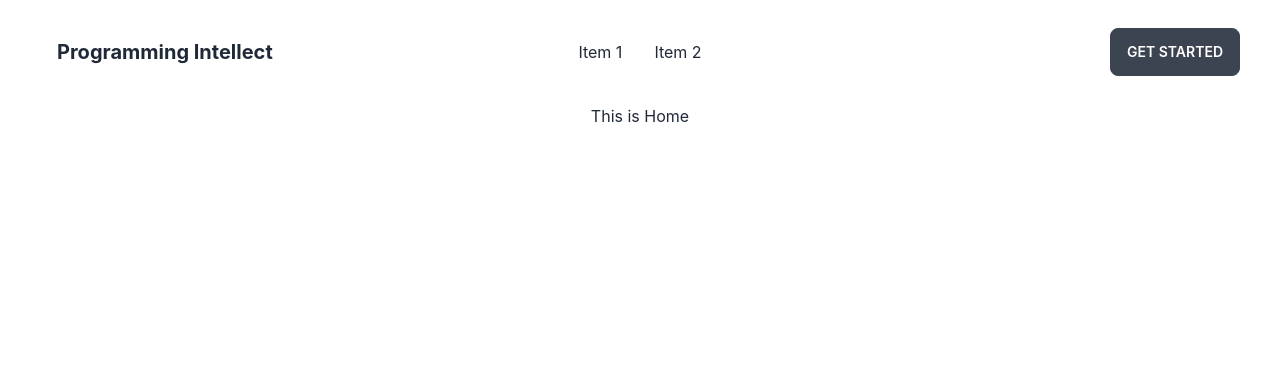
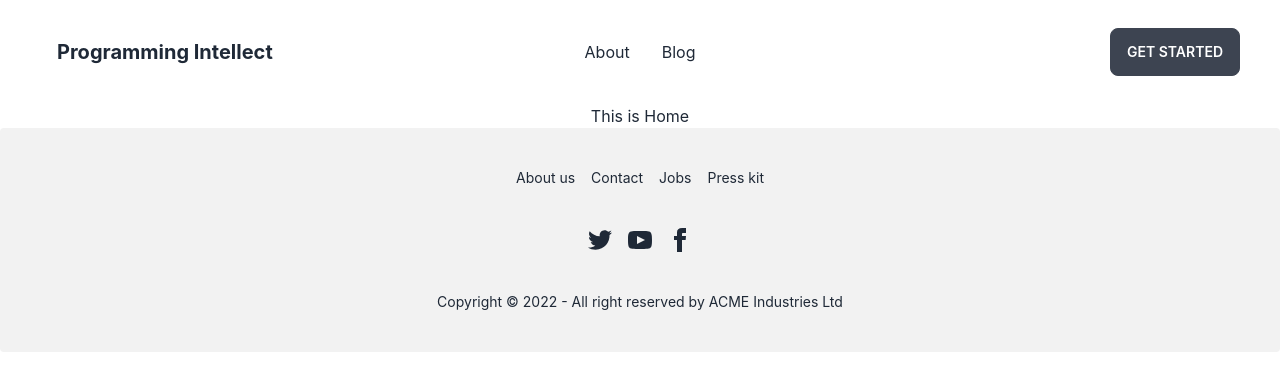
Before and after one commit to hamimhossain1/programming-intellect, a React (Create React App) app: page / in a window 1280 px wide. Shown: the top 390 px of the page. Built offline with nearby package versions, Linux system fonts and the light colour scheme.

Commit message:
footer done

```diff
--- /dev/null
+++ b/src/components/Footer.jsx
@@ -0,0 +1,28 @@
+import React from 'react';
+
+const Footer = () => {
+    return (
+        <div>
+            <footer className="footer footer-center p-10 bg-base-200 text-base-content rounded">
+                <div className="grid grid-flow-col gap-4">
+                    <a className="link link-hover">About us</a>
+                    <a className="link link-hover">Contact</a>
+                    <a className="link link-hover">Jobs</a>
+                    <a className="link link-hover">Press kit</a>
+                </div>
+                <div>
+                    <div className="grid grid-flow-col gap-4">
+                        <a><svg xmlns="http://www.w3.org/2000/svg" width="24" height="24" viewBox="0 0 24 24" className="fill-current"><path d="M24 4.557c-.883.392-1.832.656-2.828.775 1.017-.609 1.798-1.574 2.165-2.724-.951.564-2.005.974-3.127 1.195-.897-.957-2.178-1.555-3.594-1.555-3.179 0-5.515 2.966-4.797 6.045-4.091-.205-7.719-2.165-10.148-5.144-1.29 2.213-.669 5.108 1.523 6.574-.806-.026-1.566-.247-2.229-.616-.054 2.281 1.581 4.415 3.949 4.89-.693.188-1.452.232-2.224.084.626 1.956 2.444 3.379 4.6 3.419-2.07 1.623-4.678 2.348-7.29 2.04 2.179 1.397 4.768 2.212 7.548 2.212 9.142 0 14.307-7.721 13.995-14.646.962-.695 1.797-1.562 2.457-2.549z"></path></svg></a>
+                        <a><svg xmlns="http://www.w3.org/2000/svg" width="24" height="24" viewBox="0 0 24 24" className="fill-current"><path d="M19.615 3.184c-3.604-.246-11.631-.245-15.23 0-3.897.266-4.356 2.62-4.385 8.816.029 6.185.484 8.549 4.385 8.816 3.6.245 11.626.246 15.23 0 3.897-.266 4.356-2.62 4.385-8.816-.029-6.185-.484-8.549-4.385-8.816zm-10.615 12.816v-8l8 3.993-8 4.007z"></path></svg></a>
+                        <a><svg xmlns="http://www.w3.org/2000/svg" width="24" height="24" viewBox="0 0 24 24" className="fill-current"><path d="M9 8h-3v4h3v12h5v-12h3.642l.358-4h-4v-1.667c0-.955.192-1.333 1.115-1.333h2.885v-5h-3.808c-3.596 0-5.192 1.583-5.192 4.615v3.385z"></path></svg></a>
+                    </div>
+                </div>
+                <div>
+                    <p>Copyright © 2022 - All right reserved by ACME Industries Ltd</p>
+                </div>
+            </footer>
+        </div>
+    );
+};
+
+export default Footer;
--- a/src/components/Header.jsx
+++ b/src/components/Header.jsx
@@ -23,8 +23,8 @@
 
                 <div className="navbar-center hidden lg:flex">
                     <ul className="menu menu-horizontal p-0">
-            <li><a href='.'>Item 1</a></li>
-            <li><a href='.'>Item 2</a></li>
+                        <li><Link to={'/about'}>About</Link></li>
+                        <li><Link to={'/blog'}>Blog</Link></li>
                     </ul>
                 </div>
 
--- a/src/components/Root.jsx
+++ b/src/components/Root.jsx
@@ -1,5 +1,6 @@
 import React from 'react';
 import { Outlet } from 'react-router-dom';
+import Footer from './Footer';
 import Header from './Header';
 
 const Root = () => {
@@ -7,6 +8,7 @@
         <div>
             <Header></Header>
             <Outlet></Outlet>
+            <Footer></Footer>
         </div>
     );
 };
--- a/src/routes.js
+++ b/src/routes.js
@@ -13,6 +13,8 @@
             {path: '/', element: <Home></Home>},
             {path: 'blog', element: <Blog></Blog>},
             {path: 'about', element: <About></About>},
+
+
         ]
     },
 ])
```
Lines whose indentation alone changed are shown as unchanged.
